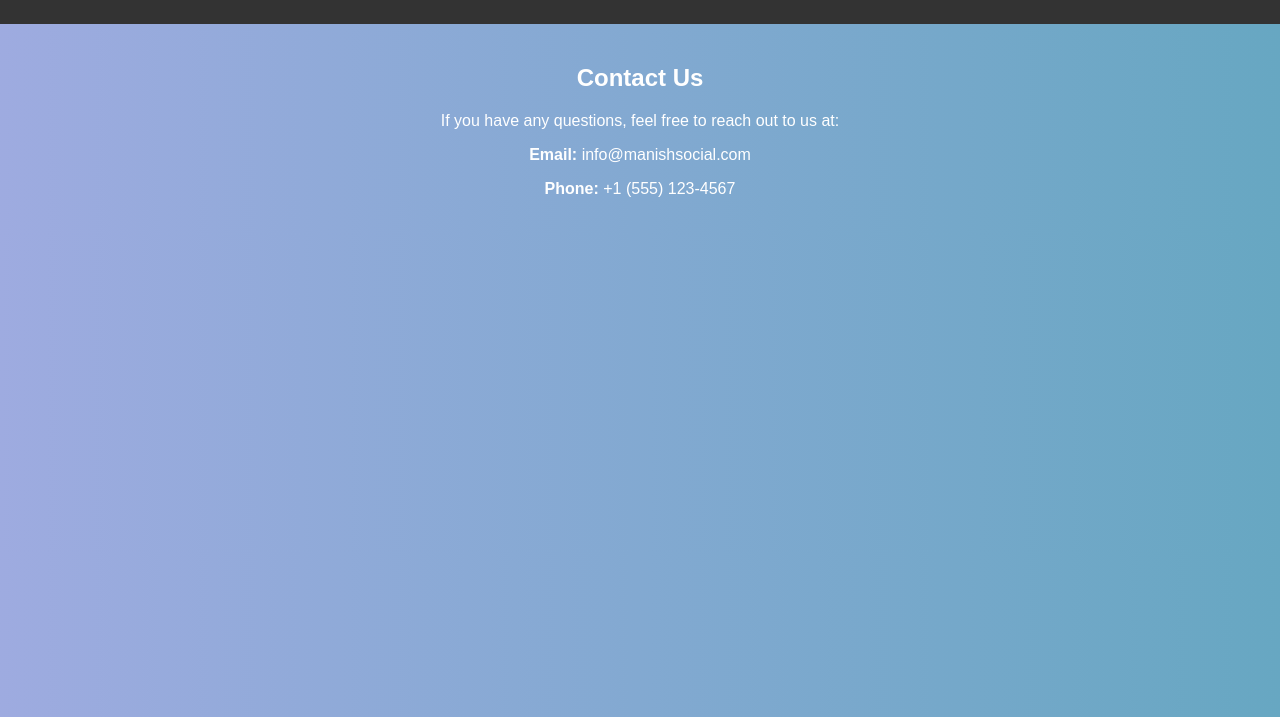
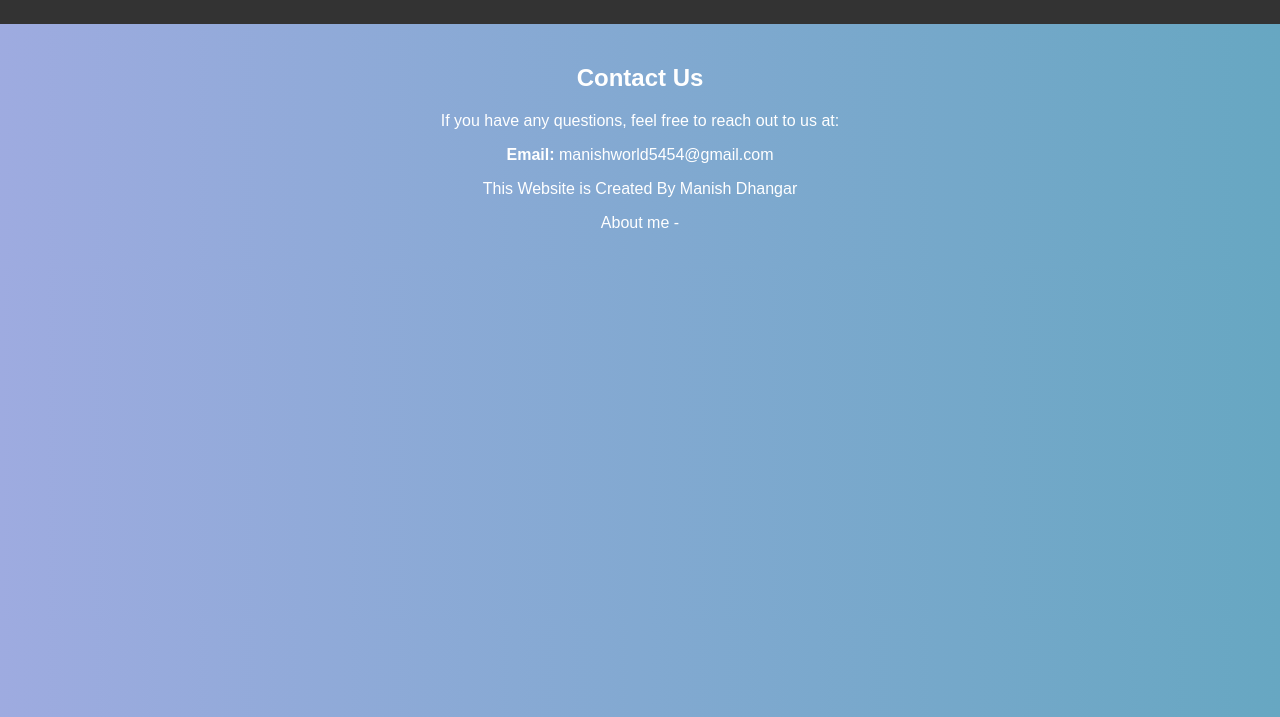
Before and after one commit to Developerboss10/Developerboss10, a plain HTML site: page contact.html in a window 1280 px wide. Shown: the part 83-800 px from the top of the page. Drawn offline with Linux system fonts and the light colour scheme.

Commit message:
Update contact.html

```diff
--- a/contact.html
+++ b/contact.html
@@ -21,8 +21,9 @@
     <div class="content">
         <h2>Contact Us</h2>
         <p>If you have any questions, feel free to reach out to us at:</p>
-        <p><strong>Email:</strong> info@manishsocial.com</p>
-        <p><strong>Phone:</strong> +1 (555) 123-4567</p>
+        <p><strong>Email:</strong> manishworld5454@gmail.com</p>
+        <p>This Website is Created By Manish Dhangar</p>
+        <p>About me -<a href="https://manishdhangar.tiiny.site/"></p>
     </div>
 </body>
 </html>
```
